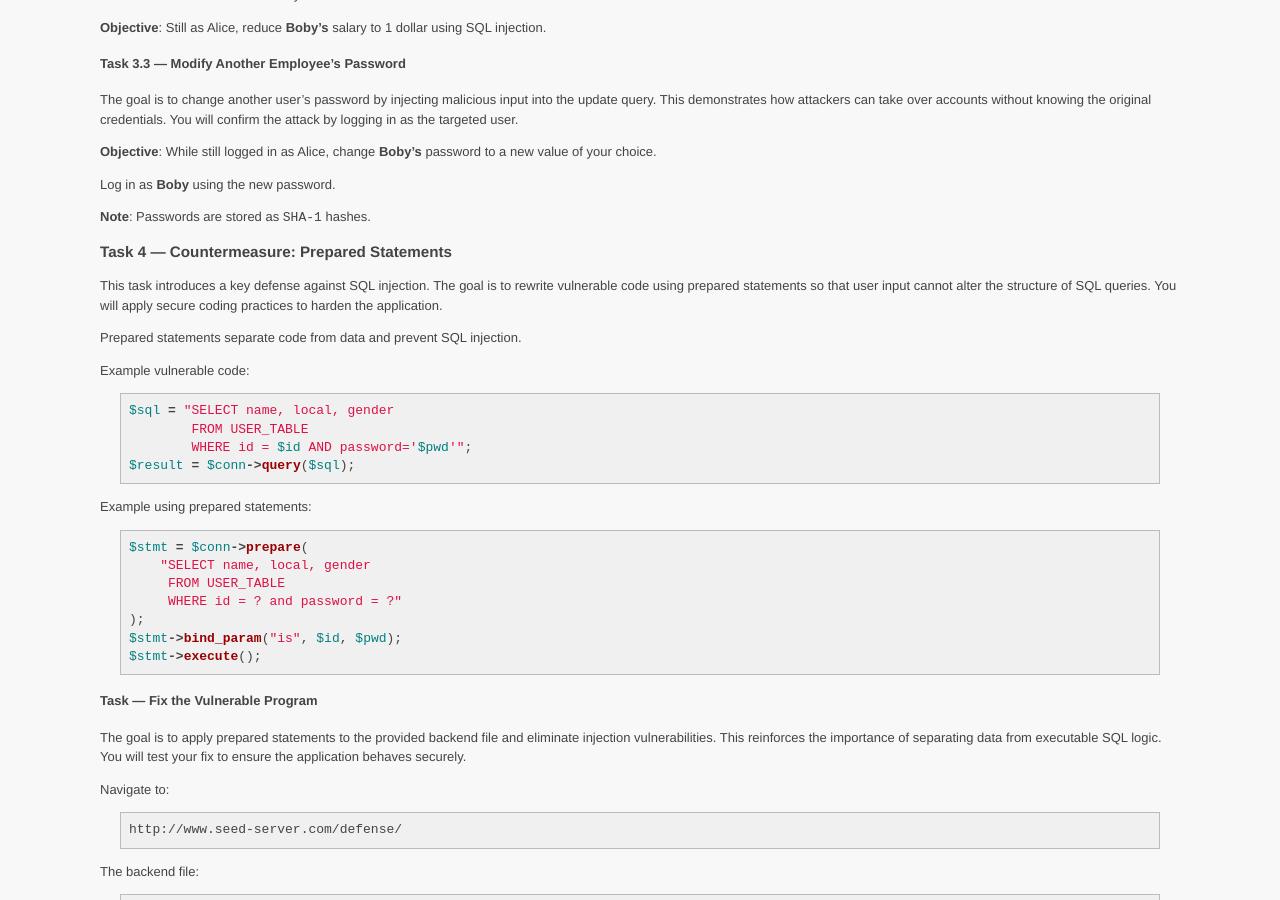
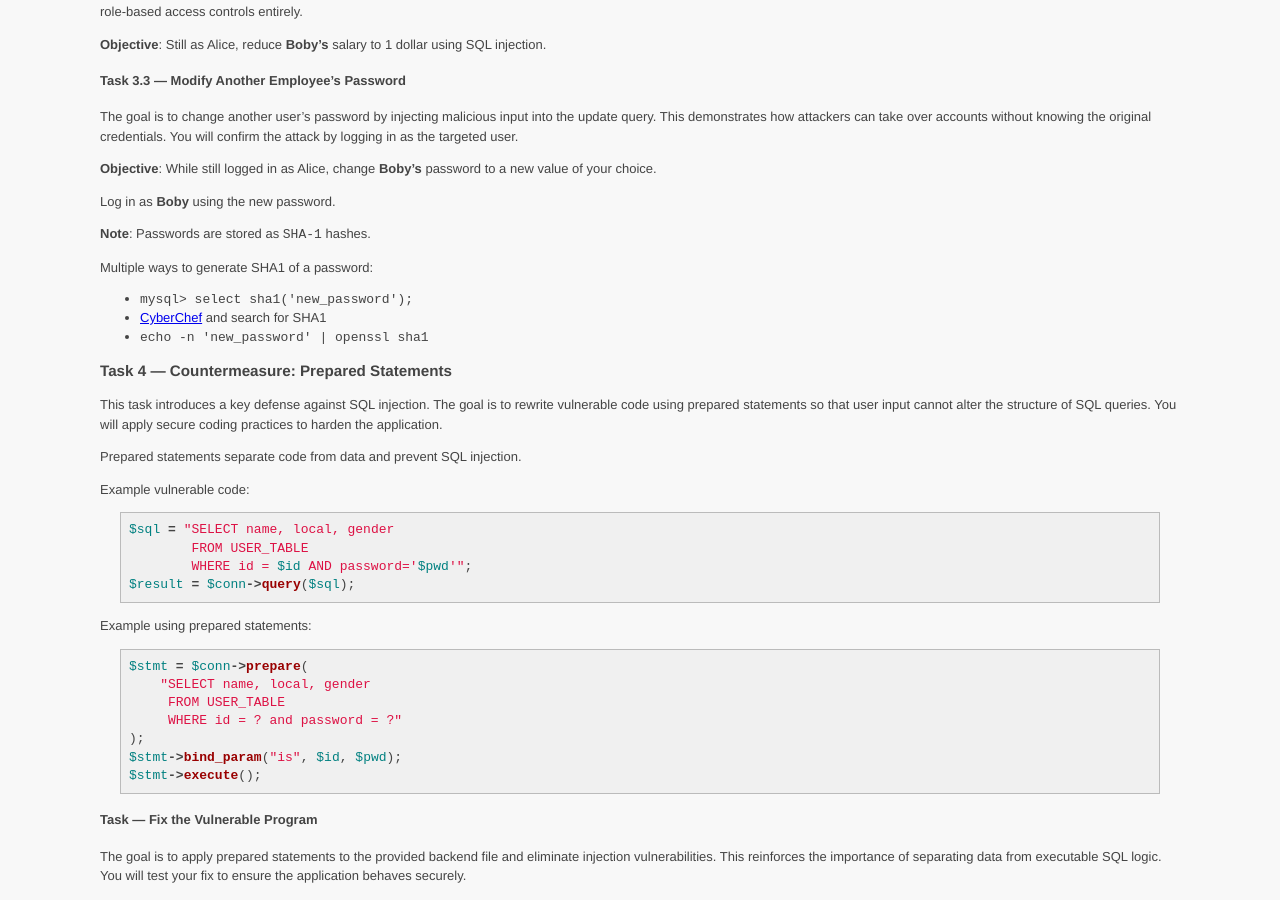
Before and after one commit to ycpcs/cs335-spring2026, a Jekyll site: the page built from assignments/sqli.md, in a window 1280 px wide and 900 px high, scrolled down 3207 px. Built offline with Jekyll 4.4.1, drawn with Linux system fonts in a browser that asks for light colours.

Commit message:
add tips

```diff
--- a/assignments/sqli.md
+++ b/assignments/sqli.md
@@ -16,8 +16,8 @@ This lab explores SQL injection vulnerabilities in web applications. Students wi
 - Prepared statements
 
 ### References
-[Bobby Tables](https://bobby-tables.com/): A guide to preventing SQL injection
-[SQL Injection Prevention](https://cheatsheetseries.owasp.org/cheatsheets/SQL_Injection_Prevention_Cheat_Sheet.html)
+- [Bobby Tables](https://bobby-tables.com/): A guide to preventing SQL injection
+- [SQL Injection Prevention](https://cheatsheetseries.owasp.org/cheatsheets/SQL_Injection_Prevention_Cheat_Sheet.html)
 
 ---
 
@@ -177,6 +177,11 @@ Log in as **Boby** using the new password.
 
 **Note**: Passwords are stored as `SHA‑1` hashes.
 
+Multiple ways to generate SHA1 of a password:
+- `mysql> select sha1('new_password');`
+- [CyberChef](https://gchq.github.io/CyberChef/) and search for SHA1
+- `echo -n 'new_password' | openssl sha1`
+
 ### Task 4 — Countermeasure: Prepared Statements
 This task introduces a key defense against SQL injection. The goal is to rewrite vulnerable code using prepared statements so that user input cannot alter the structure of SQL queries. You will apply secure coding practices to harden the application.
 
```
